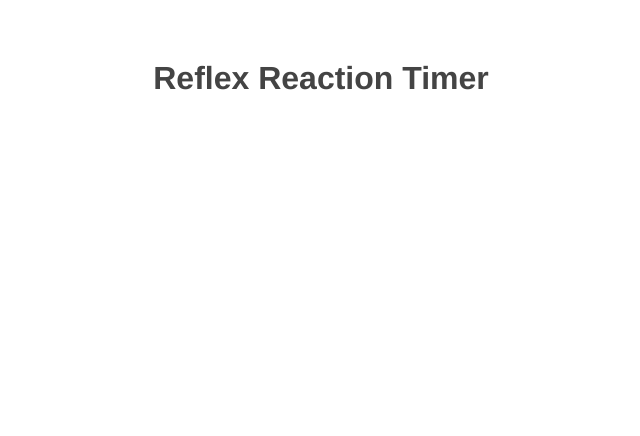
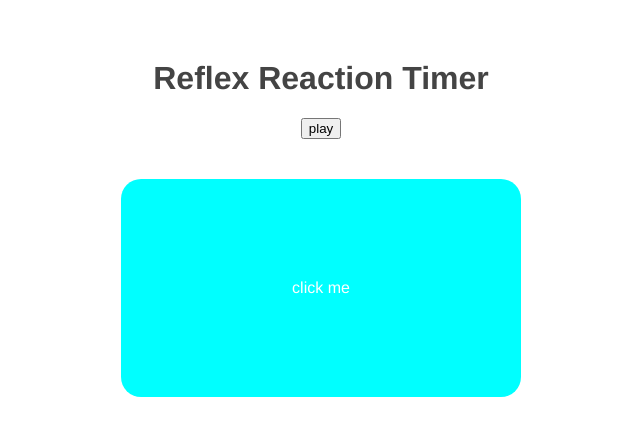
Before and after one commit to Tawfiq-Abu/reaction-timer, a Vue app: page / in a window 1280 px wide. Shown: the top 436 px of the page, without its empty margins (319-959 px from the left). Built offline with nearby package versions, Linux system fonts and the light colour scheme.

Commit message:
added contents for block.vue

```diff
--- a/src/App.vue
+++ b/src/App.vue
@@ -1,12 +1,27 @@
 <template>
   <h1>Reflex Reaction Timer</h1>
+  <button @click="start">play</button>
+  <Block />
 </template>
 
 <script>
-
+import Block from './components/Block'
 export default {
   name: 'App',
-  components: { }
+  components: { Block },
+  data () {
+    return {
+      isPlaying:false,
+      delay:null,
+    }
+  },
+  methods: {
+    start(){
+      this.delay= 2000 + Math.random() * 5000
+      this.isPlaying=true
+      console.log(this.delay)
+    },
+  }
 }
 </script>
 
--- /dev/null
+++ b/src/components/Block.vue
@@ -0,0 +1,23 @@
+<template>
+  <div class="block">
+      click me
+  </div>
+</template>
+
+<script>
+export default {
+    props:['delay',]
+}
+</script>
+
+<style>
+.block{
+    width:400px;
+    border-radius:20px;
+    background-color:aqua;
+    color:white;
+    text-align:center;
+    padding:100px 0;
+    margin:40px auto;
+}
+</style>
```
Also changed, not shown: src/components/results.vue (added).
